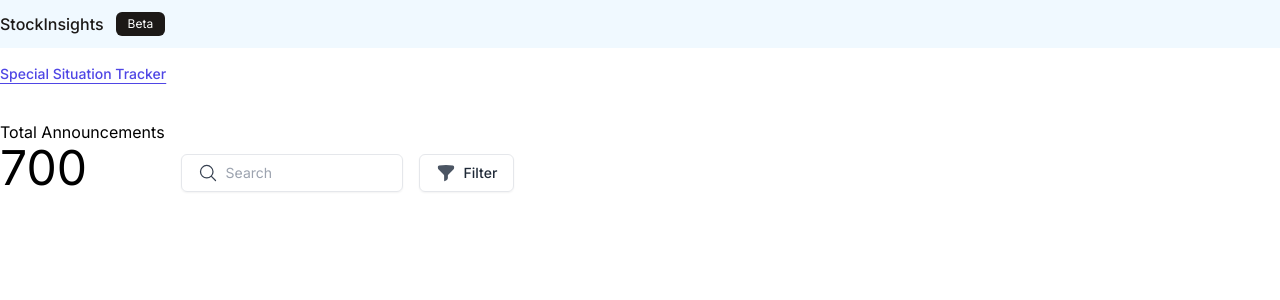
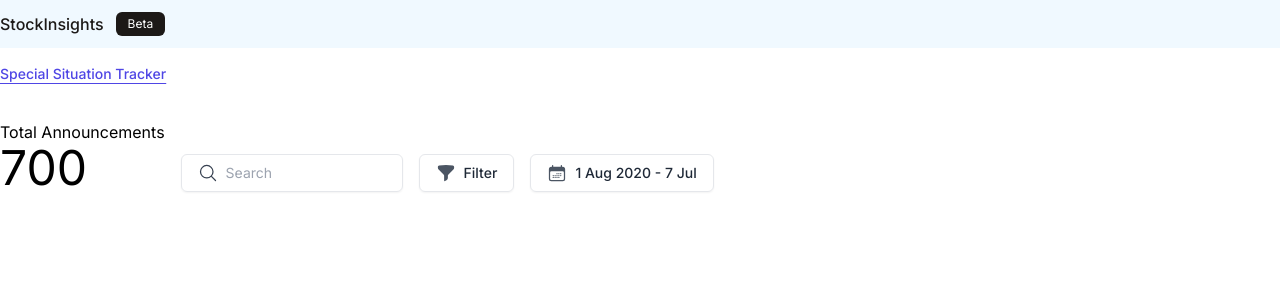
Before and after one commit to dibkb/stockInsights-assignment, a React (Vite) app: page /announcement in a window 1280 px wide. Shown: the top 300 px of the page. Built offline with nearby package versions, Linux system fonts and the light colour scheme.

Commit message:
filter done

```diff
--- a/src/components/Announcementcomp.tsx
+++ b/src/components/Announcementcomp.tsx
@@ -1,5 +1,5 @@
 import { MagnifyingGlassIcon } from "@heroicons/react/24/outline";
-import { FunnelIcon } from "@heroicons/react/24/solid";
+import { CalendarDaysIcon, FunnelIcon } from "@heroicons/react/24/solid";
 import React from "react";
 export const Searchbox: React.FunctionComponent = () => {
   return (
@@ -12,9 +12,17 @@ export const Searchbox: React.FunctionComponent = () => {
 
 export const Filter = () => {
   return (
-    <div className="border shadow-sm text-sm rounded-md py-2 px-4 flex gap-2 items-center">
+    <div className="cursor-pointer border shadow-sm text-sm rounded-md py-2 px-4 flex gap-2 items-center">
       <FunnelIcon className="h-5 w-5 text-gray-600" />
       <h3 className="text-gray-800 font-medium">Filter</h3>
     </div>
   );
 };
+export const Datepicker = () => {
+  return (
+    <div className="cursor-pointer border shadow-sm text-sm rounded-md py-2 px-4 flex gap-2 items-center">
+      <CalendarDaysIcon className="h-5 w-5 text-gray-600" />
+      <h3 className="text-gray-800 font-medium">1 Aug 2020 - 7 Jul</h3>
+    </div>
+  );
+};
--- a/src/pages/Announcement.tsx
+++ b/src/pages/Announcement.tsx
@@ -1,5 +1,5 @@
 import React from "react";
-import { Filter, Searchbox } from "../components/Announcementcomp";
+import { Datepicker, Filter, Searchbox } from "../components/Announcementcomp";
 const Announcement: React.FC = () => {
   return (
     <div>
@@ -13,6 +13,7 @@ const Announcement: React.FC = () => {
         </div>
         <Searchbox />
         <Filter />
+        <Datepicker />
       </main>
     </div>
   );
```
